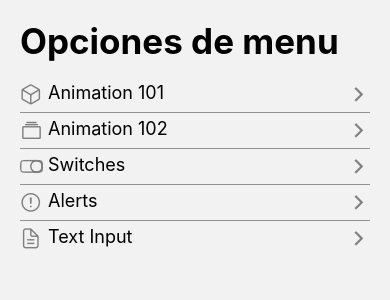
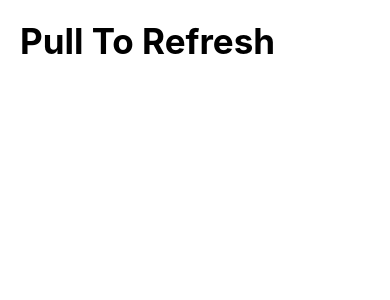
Before and after one commit to EcheCostabel/RNComponents, a React Native app: screen /PullToRefreshScreen in a window 390 px wide. Shown: the top 300 px of the page. Built offline with nearby package versions, Linux system fonts and the light colour scheme.

Commit message:
Pull to refresh

```diff
--- a/src/data/menuItems.tsx
+++ b/src/data/menuItems.tsx
@@ -28,4 +28,9 @@
         icon: 'document-text-outline',
         component: 'TextInputScreen'
     },
+    {
+        name: 'Pull To Refresh',
+        icon: 'refresh-outline',
+        component: 'PullToRefreshScreen'
+    },
 ]
--- a/src/navigator/Navigator.tsx
+++ b/src/navigator/Navigator.tsx
@@ -5,6 +5,7 @@
 import { SwitchScreen } from '../screens/SwitchScreen';
 import { AlertScreen } from '../screens/AlertScreen';
 import { TextInputScreen } from '../screens/TextInputScreen';
+import { PullToRefreshScreen } from '../screens/PullToRefreshScreen';
 
 const Stack = createStackNavigator();
 
@@ -12,7 +13,10 @@
   return (
     <Stack.Navigator
         screenOptions={{
-            headerShown: false
+            headerShown: false,
+            cardStyle: {
+              backgroundColor: 'white'
+            }
         }}
     >
       <Stack.Screen name="HomeScreen" component={HomeScreen} />
@@ -21,6 +25,7 @@
       <Stack.Screen name="SwitchScreen" component={SwitchScreen} />
       <Stack.Screen name="AlertScreen" component={AlertScreen} />
       <Stack.Screen name="TextInputScreen" component={TextInputScreen} />
+      <Stack.Screen name="PullToRefreshScreen" component={PullToRefreshScreen} />
     </Stack.Navigator>
   );
 }
--- /dev/null
+++ b/src/screens/PullToRefreshScreen.tsx
@@ -0,0 +1,35 @@
+import React, { useState } from 'react';
+import { View, ScrollView, RefreshControl } from 'react-native';
+import { HeaderTitle } from '../components/HeaderTitle';
+import { styles } from '../theme/appTheme';
+
+export const PullToRefreshScreen = () => {
+
+    const [ refreshing, setRefreshing ] = useState(false);
+
+    const onRefresh = ( ) => {
+        setRefreshing(true);
+        setTimeout(() => {
+            console.log('Terminamos')
+            setRefreshing(false)
+        }, 1500)
+    }
+
+
+  return (
+    <ScrollView
+    refreshControl= {
+        <RefreshControl
+            refreshing={refreshing}
+            onRefresh={onRefresh}
+        />
+    }>
+        <View style={styles.globalMargin}>
+            <HeaderTitle title='Pull To Refresh' />
+
+
+
+        </View>
+    </ScrollView>
+  )
+}
```
